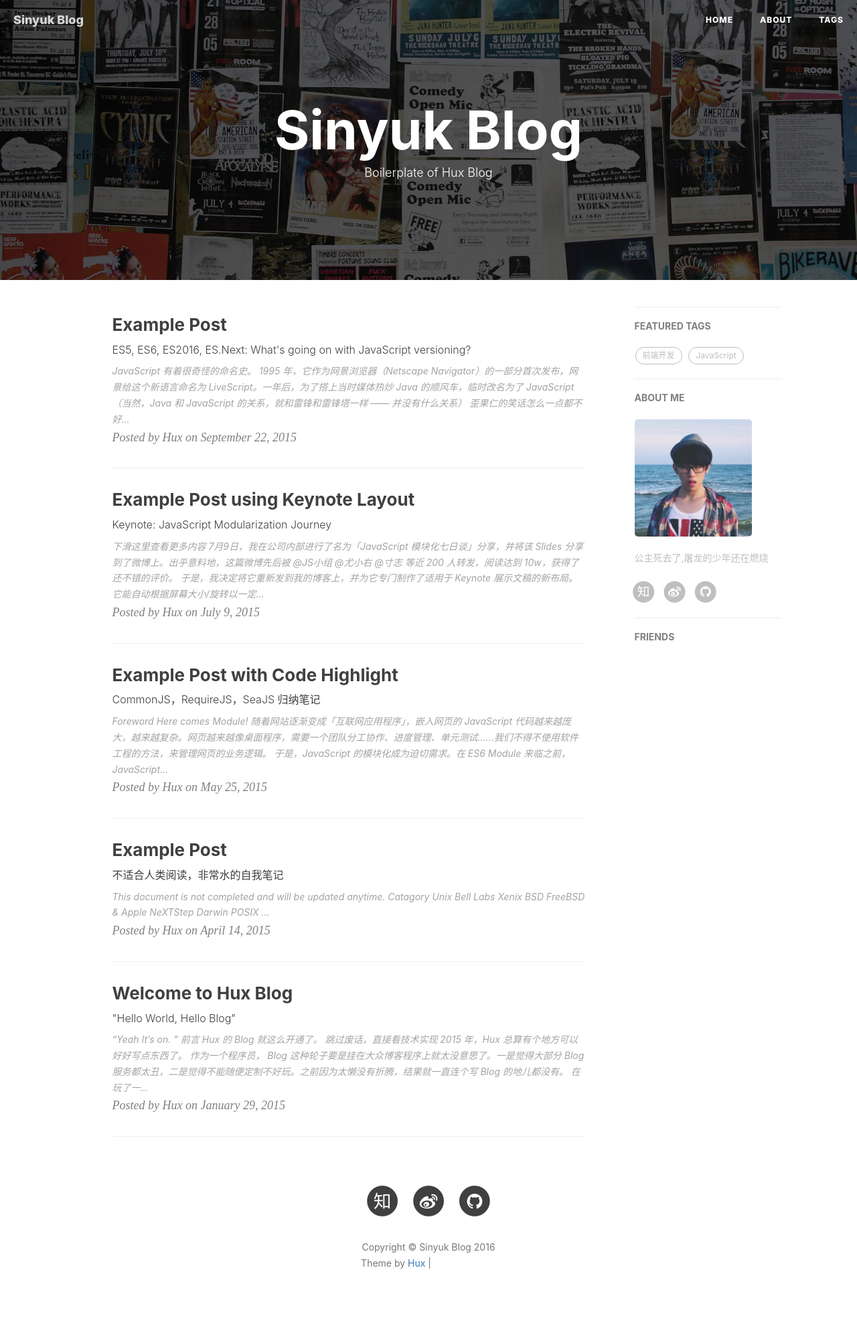
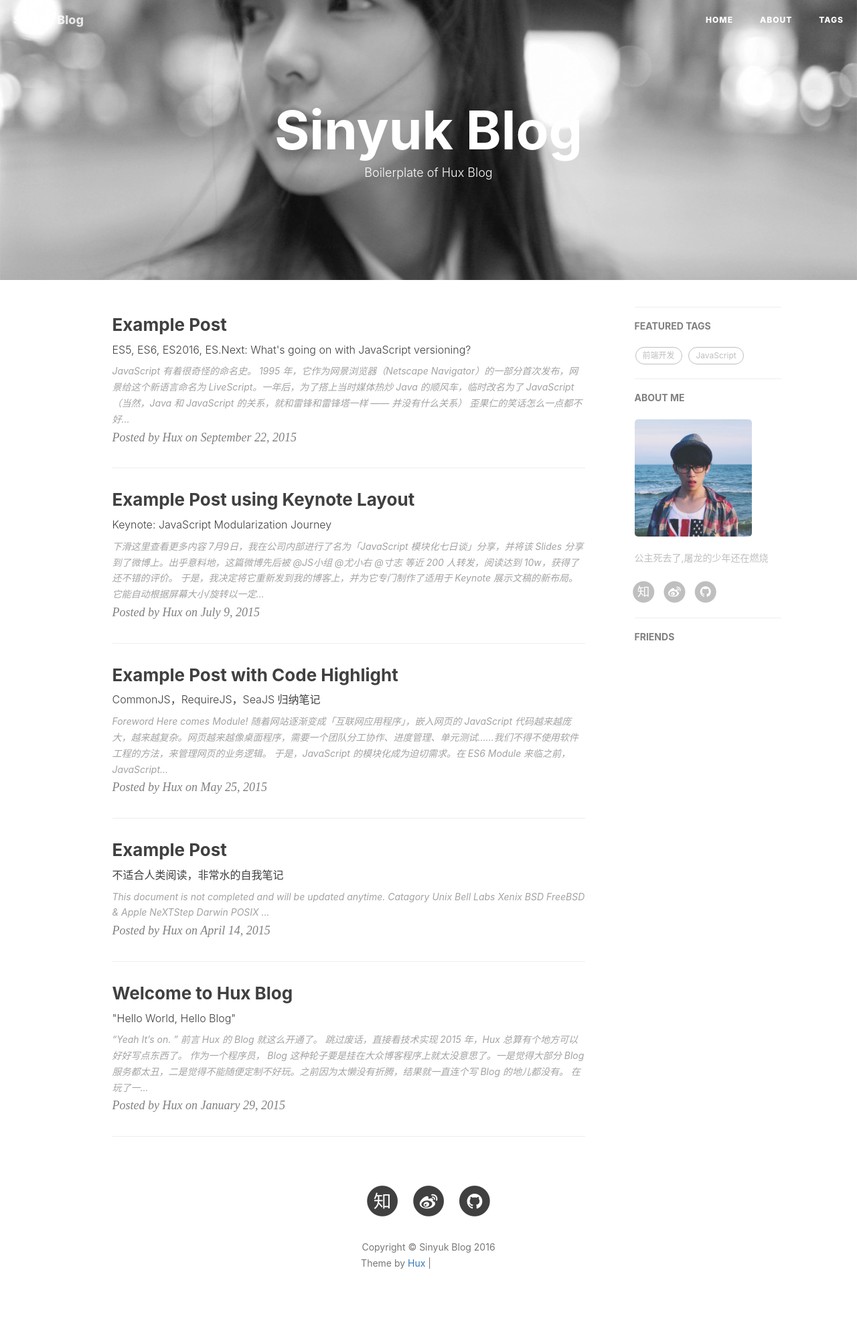
Before and after one commit to Sinyuk7/80998062.github.io, a Jekyll site: the page built from index.html, in a window 1280 px wide. Shown: the whole page at 67% size. Built offline with Jekyll 4.4.1, drawn with Linux system fonts in a browser that asks for light colours; nearby versions of some CDN libraries; the list of posts is cut into pages by our own code; comment, search, counter and statistics services are not loaded; grey boxes are pictures that could not be loaded.

Commit message:
Replace some images

```diff
--- a/_config.yml
+++ b/_config.yml
@@ -1,7 +1,7 @@
 # Site settings
 title: Sinyuk Blog
 SEOTitle: 椰壳的博客 | Sinyuk Blog
-header-img: img/home-bg.jpg
+header-img: img/home-bg.webp
 email: sinyuk@80998062.com
 description: "没有学习,我饥渴难耐"
 keyword: "Sinyuk,椰壳,@Sinyuk,@椰壳,Android,设计,Material Design,个人网站,博客"
```
Also changed, not shown: img/404-bg.webp (added), img/about-b5454g副本.webp (added), img/about-bg.jpg, img/about-bg.webp (added), img/about-bg副2本.webp (added), img/about-bg副545本.webp (added), img/about434-bg.webp (added), img/avatar-sinyuk.jpg (added), img/contact-bg.webp (added), img/home-bg.webp (added), img/icon_wechat.png, img/tag-bg.webp (added).
